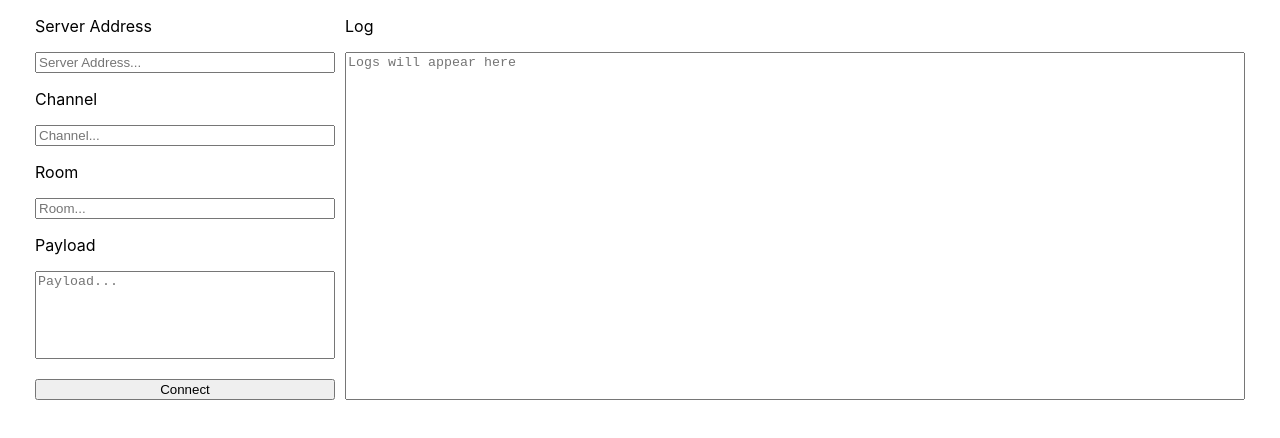
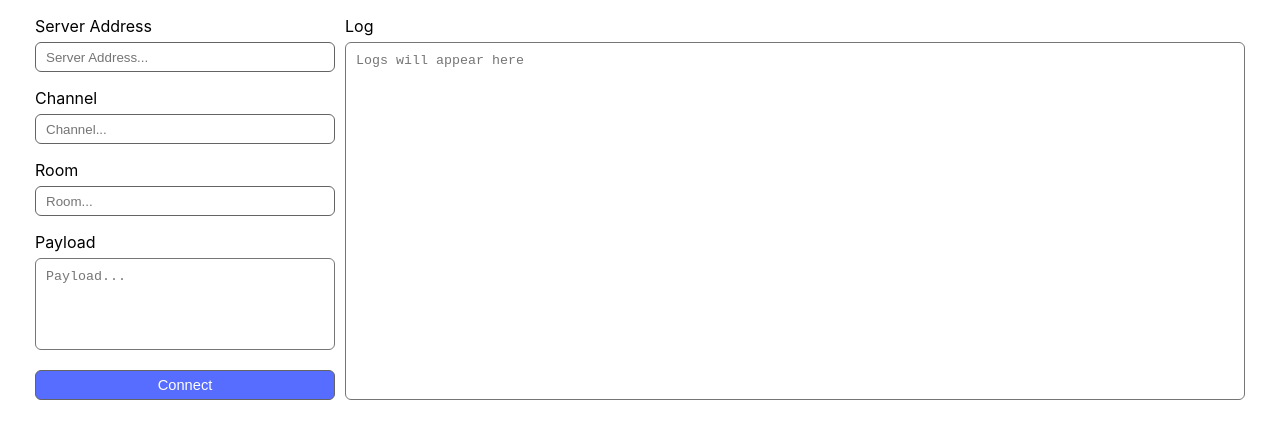
Before and after one commit to smcbride1/action-cable-debugger, a React (Create React App) app: page / in a window 1280 px wide. Shown: the top 438 px of the page. Built offline with nearby package versions, Linux system fonts and the light colour scheme.

Commit message:
Updated styling

```diff
--- a/src/App.css
+++ b/src/App.css
@@ -37,4 +37,29 @@
 
 textarea{
   resize: none;
+  border-radius: 6px;
+  padding: 10px;
 }
+
+input[type="text"]{
+  height: 30px;
+  font-size: 10pt;
+  border: 1px solid rgb(100, 100, 100);
+  border-radius: 6px;
+  padding: 10px;
+}
+
+.element-label{
+  font-size: 12pt;
+  margin-bottom: 6px;
+}
+
+
+button{
+  height: 30px;
+  border: 1px solid rgb(100, 100, 100);
+  border-radius: 6px;
+  font-size: 11pt;
+  background-color: #576DFF;
+  color: white
+}
```
Also changed, not shown: 1 other file (tests, documents, lock files or other folders).
